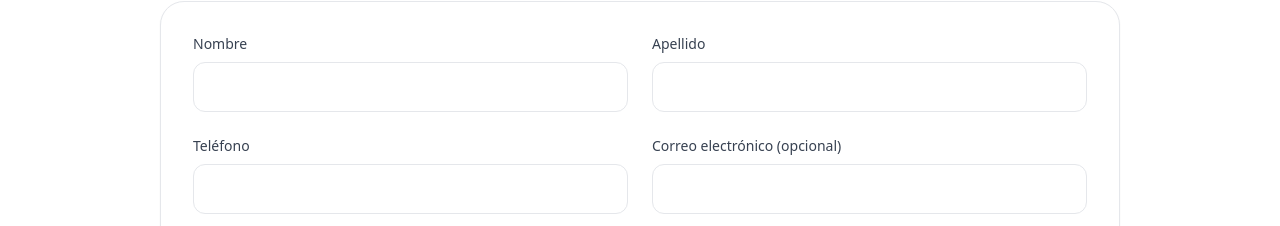
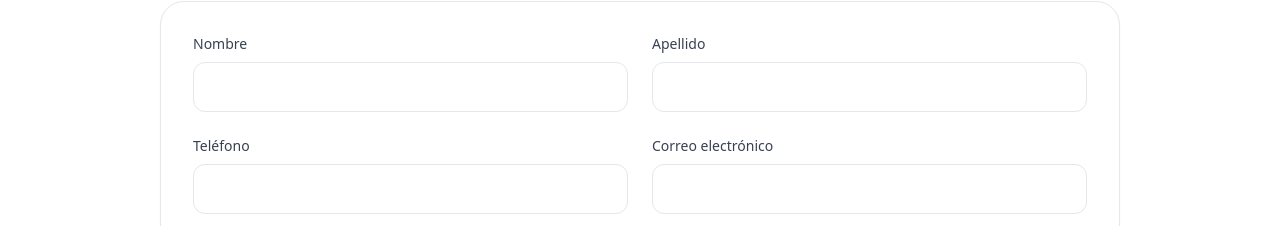
Before and after one commit to ericssong25/paramolanding, a React (Vite) app: page / in a window 1280 px wide. Shown: the part 4160-4386 px from the top of the page. Built offline with nearby package versions, Linux system fonts and the light colour scheme.

Commit message:
se quitó el opcional en el formulario de contacto para el correo

```diff
--- a/src/i18n.tsx
+++ b/src/i18n.tsx
@@ -127,7 +127,7 @@ const translations: Translations = {
   'contact.firstName': { es: 'Nombre', en: 'First name' },
   'contact.lastName': { es: 'Apellido', en: 'Last name' },
   'contact.phone': { es: 'Teléfono', en: 'Phone' },
-  'contact.email': { es: 'Correo electrónico (opcional)', en: 'Email (optional)' },
+  'contact.email': { es: 'Correo electrónico', en: 'Email' },
   'contact.message': { es: 'Tu mensaje', en: 'Your message' },
   'contact.submit': { es: 'Enviar solicitud', en: 'Send request' },
   'contact.whatsapp': { es: 'Contactar por WhatsApp', en: 'Contact via WhatsApp' },
```
